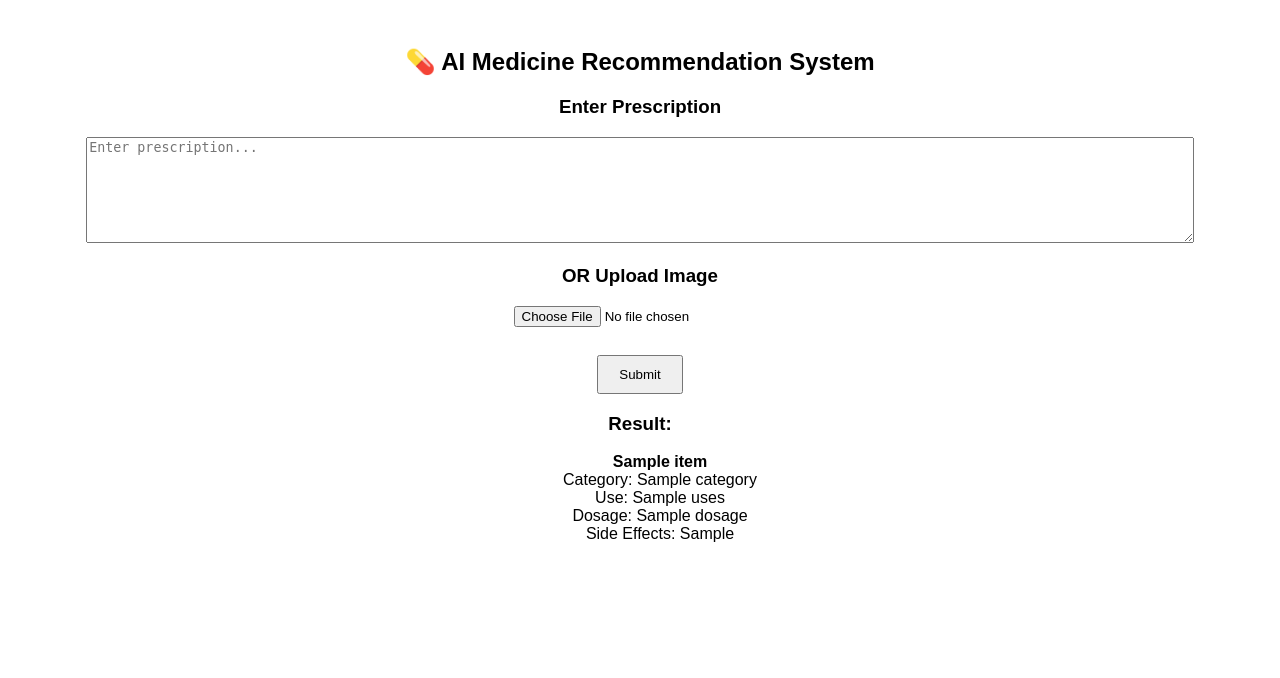
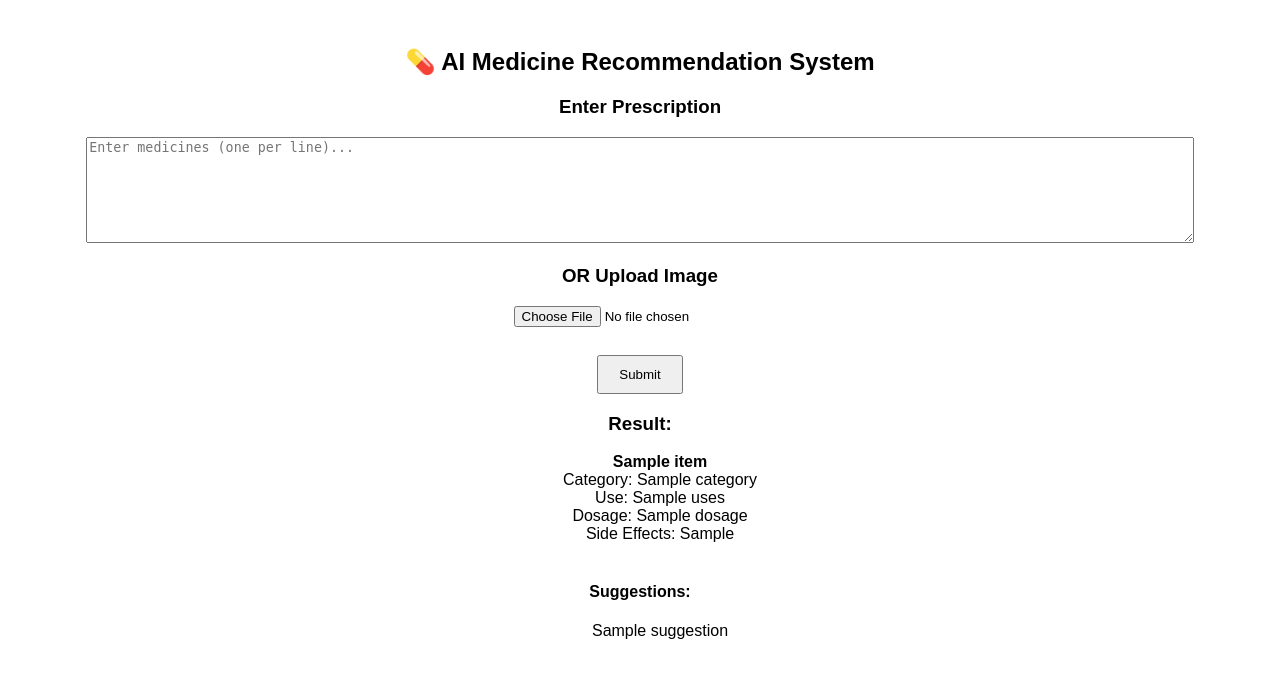
Before and after one commit to mirzafarhan71354-coder/AI-Medicine-System, a Flask app: template templates/index.html in a window 1280 px wide. Shown: the top 678 px of the page. Run offline with Flask 3, Linux system fonts and the light colour scheme; the template is opened without the code that fills it: most values are stand-ins (such as "Sample title", 1, 10 or a date in 2020).

Commit message:
working locally with suggestions feature

```diff
--- a/app.py
+++ b/app.py
@@ -8,7 +8,7 @@ from medicine_dataset import medicine_list, medicine_data
 
 app = Flask(__name__)
 
-# 🧠 STEP 1: EXTRACT MEDICINES
+# 🧠 STEP 1: EXTRACT MEDICINES (for OCR)
 def extract_medicines(text):
     lines = text.split("\n")
     medicines = []
@@ -16,68 +16,48 @@ def extract_medicines(text):
     for line in lines:
         clean_line = re.sub(r'[^a-zA-Z0-9 ./]', '', line).strip()
 
-        if len(clean_line) < 5:
+        if len(clean_line) < 3:
             continue
 
-        lower = clean_line.lower()
         words = clean_line.split()
 
         if words and words[0].replace(".", "").isdigit():
             words = words[1:]
 
-        if len(words) < 2:
+        if len(words) < 1:
             continue
 
-        ignore = [
-            "fever", "headache", "patient", "date", "reg", "timing",
-            "follow", "outside", "business", "road", "pune"
-        ]
-        if any(w in lower for w in ignore):
-            continue
-
-        is_medicine = False
-
-        if any(k in lower for k in ["tab", "cap", "syr", "co."]):
-            is_medicine = True
-
-        if any(char.isdigit() for char in clean_line):
-            is_medicine = True
-
-        if not is_medicine:
-            continue
-
-        noise_words = ["morning", "night", "days", "food", "after", "pm", "am"]
-        filtered = [w for w in words if w.lower() not in noise_words]
-
-        if len(filtered) < 2:
-            continue
-
-        med = " ".join(filtered[:3])
+        med = " ".join(words[:3])
         medicines.append(med)
 
     return list(dict.fromkeys(medicines))
 
 
-# 🧠 STEP 2: CORRECT NAMES
+# 🧠 STEP 2: CORRECT NAMES + SUGGESTIONS
 def correct_medicine_names(extracted):
     corrected = []
+    suggestions = []
 
     for med in extracted:
         med_upper = med.upper()
 
-        match = get_close_matches(med_upper, medicine_list, n=1, cutoff=0.6)
+        # ✅ Exact match
+        if med_upper in medicine_list:
+            corrected.append(med_upper)
+        else:
+            # 🔥 Fuzzy match (handles typos)
+            matches = get_close_matches(med_upper, medicine_list, n=3, cutoff=0.4)
 
-        if not match:
-            if any(char.isdigit() for char in med_upper) or len(med_upper) > 6:
-                match = get_close_matches(med_upper, medicine_list, n=1, cutoff=0.45)
+            if matches:
+                corrected.append(matches[0])
+                suggestions.append(f"{med} → {matches[0]}")
+            else:
+                suggestions.append(f"{med} → Not Found")
 
-        if match:
-            corrected.append(match[0])
-
-    return list(dict.fromkeys(corrected))
+    return list(dict.fromkeys(corrected)), suggestions
 
 
-# 🧠 STEP 3: GET DETAILS
+# 🧠 STEP 3: GET FULL DETAILS
 def get_medicine_details(names):
     results = []
 
@@ -93,11 +73,13 @@ def get_medicine_details(names):
 @app.route("/", methods=["GET", "POST"])
 def index():
     result = []
+    suggestions = []
 
     if request.method == "POST":
         text_input = request.form.get("text_input")
         file = request.files.get("image")
 
+        # 📷 IMAGE INPUT
         if file and file.filename != "":
             image = Image.open(file)
 
@@ -107,15 +89,25 @@ def index():
                 text = ""
 
             raw_meds = extract_medicines(text)
-            corrected = correct_medicine_names(raw_meds)
-            result = get_medicine_details(corrected)
 
+        # ✍️ TEXT INPUT (IMPORTANT FIX)
         elif text_input:
-            raw_meds = extract_medicines(text_input)
-            corrected = correct_medicine_names(raw_meds)
-            result = get_medicine_details(corrected)
+            raw_meds = [
+                line.strip().upper()
+                for line in text_input.split("\n")
+                if line.strip()
+            ]
 
-    return render_template("index.html", result=result)
+        else:
+            raw_meds = []
+
+        # 🔥 CORRECTION + SUGGESTIONS
+        corrected, suggestions = correct_medicine_names(raw_meds)
+
+        # 🔥 FULL DETAILS
+        result = get_medicine_details(corrected)
+
+    return render_template("index.html", result=result, suggestions=suggestions)
 
 
 if __name__ == "__main__":
--- a/templates/index.html
+++ b/templates/index.html
@@ -11,7 +11,7 @@
 <form method="POST" enctype="multipart/form-data">
 
     <h3>Enter Prescription</h3>
-    <textarea name="text_input" placeholder="Enter prescription..."></textarea>
+    <textarea name="text_input" placeholder="Enter medicines (one per line)..."></textarea>
 
     <h3>OR Upload Image</h3>
     <input type="file" name="image">
@@ -40,5 +40,15 @@
 <p>No medicines detected</p>
 {% endif %}
 
+<!-- 🔥 NEW: Suggestions Section -->
+{% if suggestions %}
+<h4>Suggestions:</h4>
+<ul>
+    {% for s in suggestions %}
+        <li>{{ s }}</li>
+    {% endfor %}
+</ul>
+{% endif %}
+
 </body>
 </html>
```
